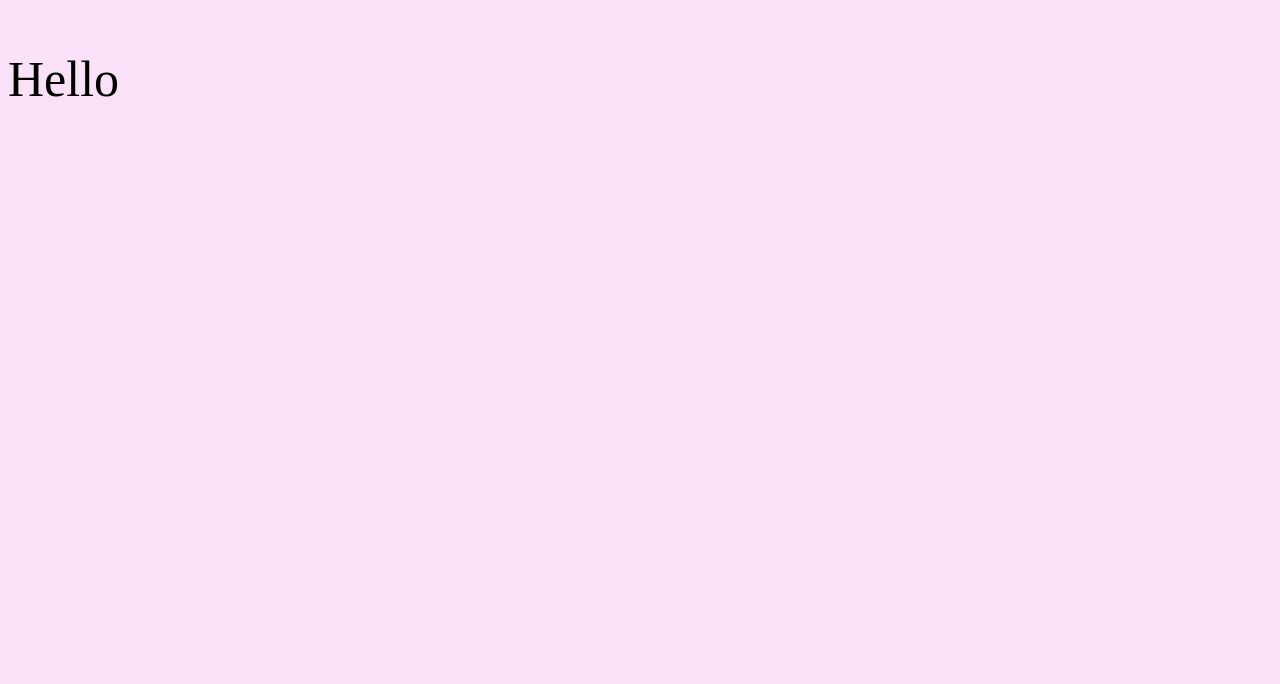
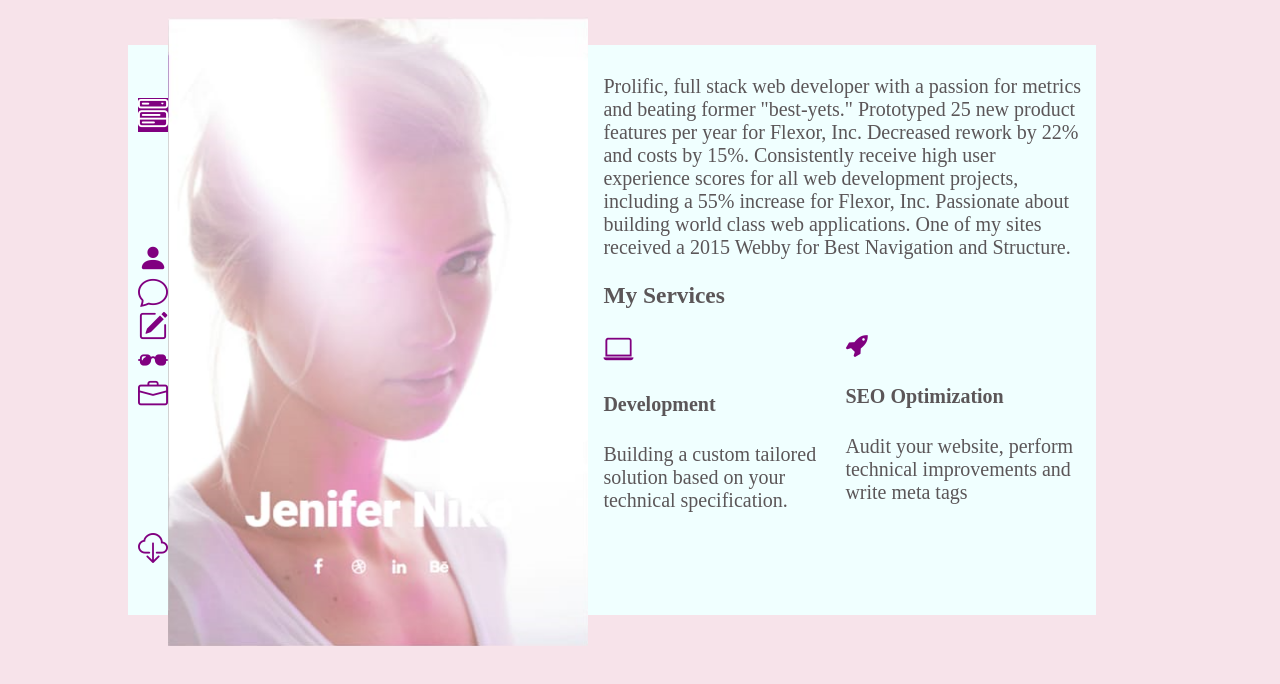
Before and after one commit to Waqas-Farooq/Mobile-and-Web-Designing, a plain HTML site: page Index.html in a window 1280 px wide. Drawn offline with nearby package versions, Linux system fonts and the light colour scheme.

Commit message:
Assingment 2

```diff
--- a/Index.html
+++ b/Index.html
@@ -2,11 +2,51 @@
 <html lang="en">
 <head>
     <title>Assignment</title>
+    <style>
+    </style>
     <link rel="stylesheet" href="./Style.css">
+    <link rel="stylesheet" href="https://cdn.jsdelivr.net/npm/bootstrap-icons@1.8.3/font/bootstrap-icons.css">
+    <link rel="stylesheet" href="https://cdnjs.cloudflare.com/ajax/libs/font-awesome/4.7.0/css/font-awesome.min.css">
 </head>
 <body>
+    <div class="site_content">
+            <div class="nav-icon">
+                   <div class="top-icon">
+                       <i class="bi-menu-button-wide"></i>
+                    </div>
+                    <div class="middle-icon">
+                        <i class="bi bi-person-fill"></i>
+                        <i class="bi bi-chat"></i>
+                        <i class="bi bi-pencil-square"></i>
+                        <i class="bi bi-sunglasses"></i>
+                        <i class="bi bi-briefcase"></i>
+                    </div>
+                    <div class="last-icon"><i class="bi bi-cloud-download"></i>
+                    </div>
+            </div>
+                <div class ="image">
+                    <img src="./Screenshot 2022-05-27 010916.png" style="height: 629px; margin-top: -38px;">
+                </div>
+                <div class="main_material">
+                    <p>Prolific, full stack web developer with a passion for metrics and beating former "best-yets." Prototyped 25 new product features per year for Flexor, Inc. Decreased rework by 22% and costs by 15%. Consistently receive high user experience scores for all web development projects, including a 55% increase for Flexor, Inc. Passionate about building world class web applications. One of my sites received a 2015 Webby for Best Navigation and Structure.</p>
+                    <h3>My Services</h3>
+                    <div class="h4">
+                        <div>
+                            <i class="bi bi-laptop"></i>
+                            <h4>Development</h4>
+                            <p>Building a custom tailored solution based on your technical specification.</p>
+                        </div>
+                        <div>
+                            <i style="font-size:24px" class="fa">&#xf135;</i>
+                            <h4>SEO Optimization</h4>
+                            <p>Audit your website, perform technical improvements and write meta tags</p>
+                        </div>
+                    </div>
+                </div>
+    </div>
+
     <p>
-        Hello
+
     </p>
 </body>
 </html>
--- a/Style.css
+++ b/Style.css
@@ -1,5 +1,56 @@
-body {
-    background-color: rgb(249, 225, 247);
+body
+{
+    background-color:#f7e3ea;
     color: black;
     font-size: 50px;
 }
+
+.site_content
+{
+    background-color: azure;
+    height: 550px;
+    width: 75%;
+    margin-top: 45px;
+    display: flex;
+    color: #5b5658;
+    padding: 10px;
+    justify-content: space-evenly;
+    margin-left: 120px;
+}
+.main_material
+{
+font-size: 20px;
+margin-left: 15px;
+}
+ul {
+    list-style-type: none;
+   }
+
+.h4{
+    display: flex;
+    justify-content: space-evenly;
+}
+.bi{
+    color: purple;
+    font-size: 30px;
+}
+.fa{
+    color: purple;
+    font-size: 30px;
+}
+.nav-icon{
+    font-size: 30px;
+    width: 20%;
+    margin-top: 43px;
+}
+
+.middle-icon{
+    margin-top: 110px;
+}
+.last-icon{
+    margin-top: 120px;
+}
+.top-icon{
+    background-color: purple;
+    color: white;
+}
```
